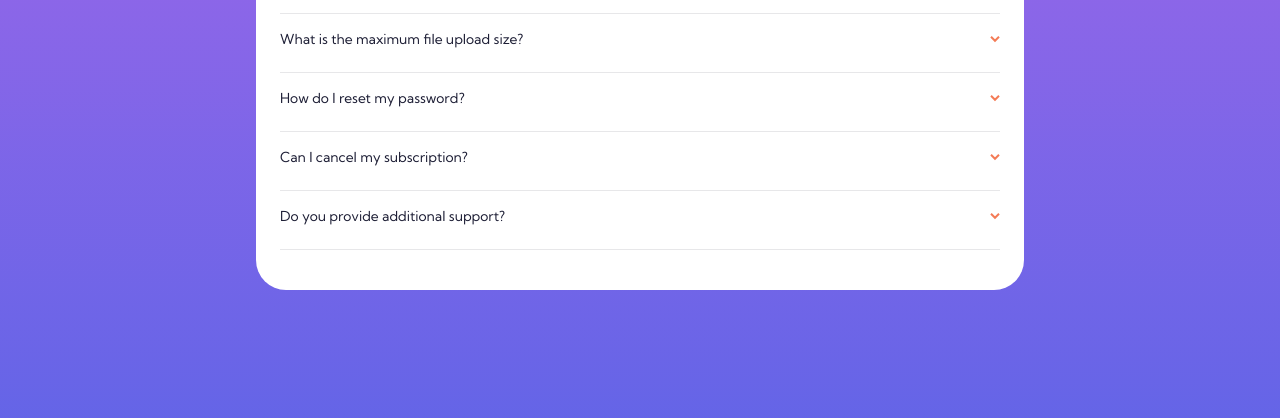
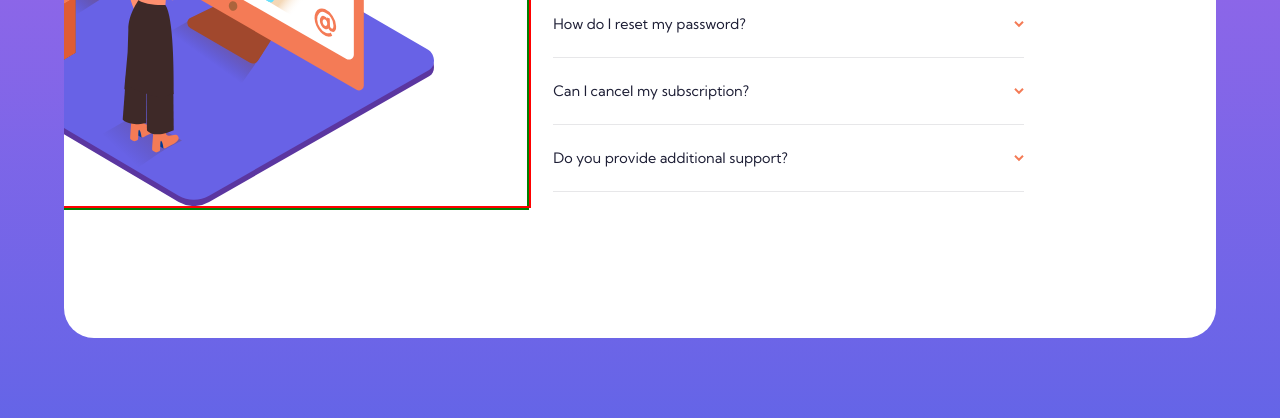
Before and after one commit to Raink31/022-FAQ-accordion-card, a plain HTML site: page index.html in a window 1280 px wide. Shown: the part 382-800 px from the top of the page. Drawn offline with Linux system fonts and the light colour scheme.

Commit message:
Add files via upload

```diff
--- a/index.html
+++ b/index.html
@@ -14,6 +14,7 @@
 <body>
     <main>
         <div class="illustration"></div>
+        <div class="FAQ-text">
             <h1>FAQ</h1>
             <div class="questions-container">
                 <ul>
@@ -76,6 +77,7 @@
                     </li>
                 </ul>
             </div>
+        </div>
     </main>
     <div class="attribution">
         <p>Challenge by <a href="https://www.frontendmentor.io?ref=challenge" target="_blank">Frontend Mentor</a>.
--- a/style.css
+++ b/style.css
@@ -79,22 +79,15 @@ main{
     url("assets/images/illustration-woman-online-mobile.svg")
 }
 
-
-.images{
-    position: relative;
-}
-
-#bot-img{
-    position: absolute;
-    top: 60%;
-    width: 100%;
-}
+/* Title */
 
 h1{
     font-weight: 700;
     font-size: 3em;
     margin-bottom: 1rem;
 }
+
+/* Questions list */
 
 ul{
     list-style-type: none;
@@ -133,7 +126,6 @@ h2:hover{
     justify-content: space-between;
     height: max-content;
     height: auto;
-    gap: .5rem;
 }
 
 .visible-pannel{
@@ -165,6 +157,80 @@ h2:hover{
     height: 0;
 }
 
+/* Desktop format */
+
+@media screen and (min-width: 768px) {
+    /* Main  */
+
+    main {
+        max-width: 90%;
+        width: 100%;
+        display: flex;
+        justify-content: center;
+        align-items: center;
+        height: 80%;
+        overflow: hidden;
+    }
+
+    /* Illustration */
+
+    .illustration {
+        display: flex;
+        flex-direction: column;
+        flex: 1;
+        position: relative;
+        background: url("assets/images/bg-pattern-desktop.svg") no-repeat top auto left auto;
+        height: 60%;
+        margin-left: -14.1rem;
+        border: 2px solid green;
+    }
+
+    .illustration::after {
+        position: relative;
+        content: "";
+        align-self: auto;
+        border: 2px solid red;
+        top: 0;
+        width: 100%;
+        height: 100%;
+        background: no-repeat top auto left auto url("assets/images/illustration-woman-online-desktop.svg")
+    }
+
+    /* FAQ Text */
+
+    .FAQ-text{
+        text-align: left;
+        flex: 1;
+    }
+
+    h1{
+        padding-left: 1.5rem;
+    }
+
+    li {
+        padding-bottom: 1.5rem;
+        border-bottom: 1px solid var(--light-grayish-blue);
+        margin-bottom: 1.5rem;
+        height: max-content;
+    }
+
+    .questions-container {
+        text-align: left;
+        padding: 1.5rem;
+        height: 60%;
+        padding-right: 12rem;
+    }
+
+    h2 {
+        font-size: 1.2em;
+        transition: var(--transition-time);
+    }
+
+    .toggle-pannel p {
+        font-size: 1.2em;
+    }
+}
+
 .attribution {
     display: none;
 }
```
Lines whose indentation alone changed are shown as unchanged.
